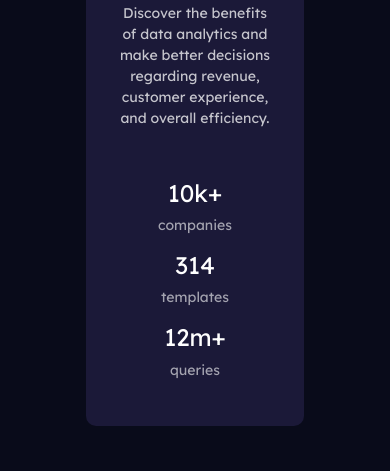
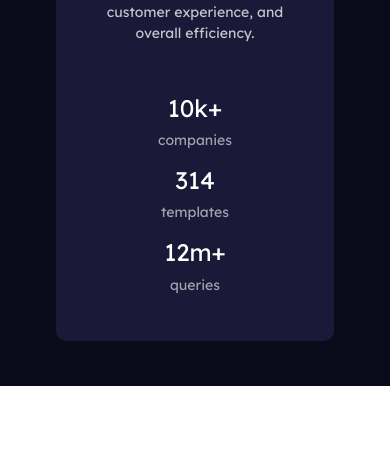
Before and after one commit to ricky80l/stats-preview-card-component-main, a plain HTML site: page index.html in a window 390 px wide. Shown: the part 478-949 px from the top of the page. After the commit the page ends 864 px from the top, so only its background shows below. Drawn offline with nearby package versions, Linux system fonts and the light colour scheme.

Commit message:
Add files via upload

```diff
--- a/css/styles.css
+++ b/css/styles.css
@@ -119,7 +119,7 @@ h2 {
         text-align: center;
     }
     .main {
-        padding: 3rem 5.75rem;
+        padding: 3rem 3.75rem;
     }
     .image_section {
         float: left;
```
